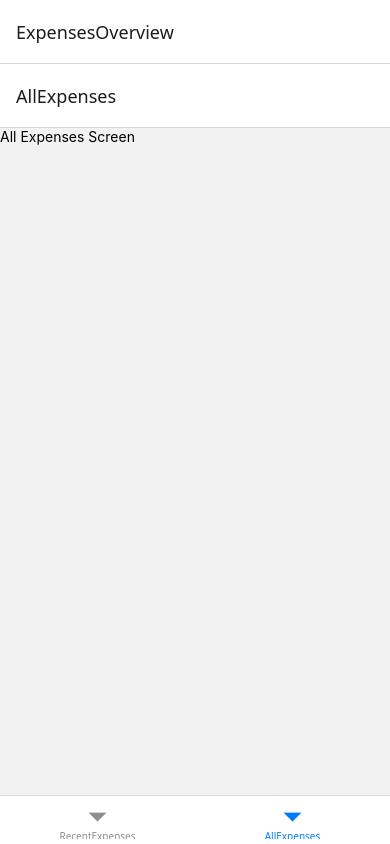
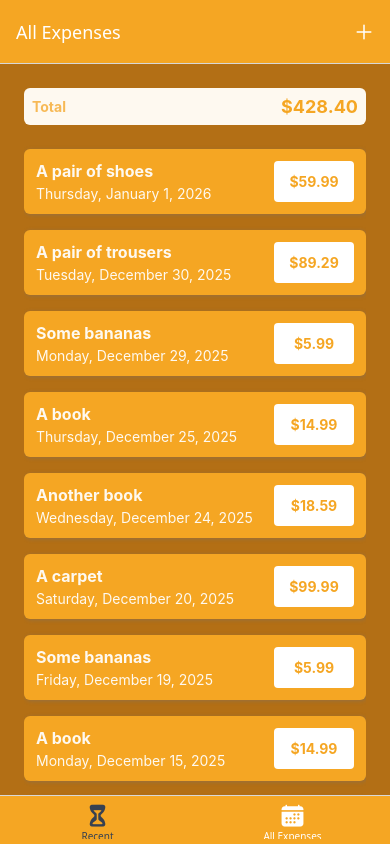
Before and after one commit to tsingh85/native-expense-tracker, a React Native app: screen /AllExpenses in a window 390 px wide. Built offline with nearby package versions, Linux system fonts and the light colour scheme.

Commit message:
made item pressable and added icons

```diff
--- a/App.js
+++ b/App.js
@@ -2,19 +2,59 @@
 import { NavigationContainer } from '@react-navigation/native';
 import { createNativeStackNavigator } from '@react-navigation/native-stack';
 import { createBottomTabNavigator } from '@react-navigation/bottom-tabs';
+import { Ionicons } from '@expo/vector-icons';
 
 import AllExpenses from './screens/AllExpenses';
 import ManageExpense from './screens/ManageExpense';
 import RecentExpenses from './screens/RecentExpenses';
+
+import { GlobalStyles } from './constants/style';
+import IconButton from './components/UI/IconButton';
 
 const Stack = createNativeStackNavigator();
 const BottomTabs = createBottomTabNavigator();
 
 function ExpensesOverview() {
   return (
-    <BottomTabs.Navigator>
-      <BottomTabs.Screen name="RecentExpenses" component={RecentExpenses} />
-      <BottomTabs.Screen name="AllExpenses" component={AllExpenses} />
+    <BottomTabs.Navigator
+      screenOptions={{
+        headerStyle: { backgroundColor: GlobalStyles.colors.primary500 },
+        headerTintColor: 'white',
+        tabBarStyle: { backgroundColor: GlobalStyles.colors.primary500 },
+        tabBarActiveTintColor: GlobalStyles.colors.accent500,
+        tabBarInactiveTintColor: GlobalStyles.colors.gray700,
+        headerRight: ({ tintColor }) => (
+          <IconButton
+            name="add"
+            size={24}
+            color={tintColor}
+            onPress={() => {}}
+          />
+        ),
+      }}
+    >
+      <BottomTabs.Screen
+        name="RecentExpenses"
+        component={RecentExpenses}
+        options={{
+          title: 'Recent Expenses',
+          tabBarLabel: 'Recent',
+          tabBarIcon: ({ color, size }) => (
+            <Ionicons name="hourglass" size={size} color={color} />
+          ),
+        }}
+      />
+      <BottomTabs.Screen
+        name="AllExpenses"
+        component={AllExpenses}
+        options={{
+          title: 'All Expenses',
+          tabBarLabel: 'All Expenses',
+          tabBarIcon: ({ color, size }) => (
+            <Ionicons name="calendar" size={size} color={color} />
+          ),
+        }}
+      />
     </BottomTabs.Navigator>
   );
 }
@@ -25,7 +65,11 @@
       <StatusBar style="auto" />
       <NavigationContainer>
         <Stack.Navigator>
-          <Stack.Screen name="ExpensesOverview" component={ExpensesOverview} />
+          <Stack.Screen
+            name="ExpensesOverview"
+            component={ExpensesOverview}
+            options={{ headerShown: false }}
+          />
           <Stack.Screen name="ManageExpense" component={ManageExpense} />
         </Stack.Navigator>
       </NavigationContainer>
--- /dev/null
+++ b/components/ExpensesOutput/ExpenseItem.js
@@ -0,0 +1,70 @@
+import { Pressable, StyleSheet, Text, View } from 'react-native';
+import { GlobalStyles } from '../../constants/style';
+import { getFormattedDate } from '../../util/date';
+
+function ExpenseItem({ description, date, amount }) {
+  function expensePressHandler() {
+    console.log('Expense item pressed!');
+  }
+
+  return (
+    <Pressable
+      onPress={expensePressHandler}
+      style={({ pressed }) => pressed && styles.pressed}
+    >
+      <View style={styles.expenseItem}>
+        <View>
+          <Text style={[styles.textBase, styles.description]}>
+            {description}
+          </Text>
+          <Text style={styles.textBase}>{getFormattedDate(date)}</Text>
+        </View>
+        <View style={styles.amountContainer}>
+          <Text style={styles.amount}>${amount.toFixed(2)}</Text>
+        </View>
+      </View>
+    </Pressable>
+  );
+}
+
+export default ExpenseItem;
+
+const styles = StyleSheet.create({
+  pressed: {
+    opacity: 0.75,
+  },
+  expenseItem: {
+    padding: 12,
+    marginVertical: 8,
+    backgroundColor: GlobalStyles.colors.primary500,
+    flexDirection: 'row',
+    justifyContent: 'space-between',
+    borderRadius: 6,
+    elevation: 3,
+    shadowColor: GlobalStyles.colors.gray500,
+    shadowRadius: 4,
+    shadowOffset: { width: 1, height: 1 },
+    shadowOpacity: 0.4,
+  },
+  textBase: {
+    color: GlobalStyles.colors.primary50,
+  },
+  description: {
+    fontSize: 16,
+    marginBottom: 4,
+    fontWeight: 'bold',
+  },
+  amountContainer: {
+    paddingHorizontal: 12,
+    paddingVertical: 4,
+    backgroundColor: 'white',
+    justifyContent: 'center',
+    alignItems: 'center',
+    borderRadius: 4,
+    minWidth: 80,
+  },
+  amount: {
+    color: GlobalStyles.colors.primary500,
+    fontWeight: 'bold',
+  },
+});
--- /dev/null
+++ b/components/ExpensesOutput/ExpensesList.js
@@ -0,0 +1,19 @@
+import { FlatList, Text } from 'react-native';
+import ExpenseItem from './ExpenseItem';
+
+function RenderExpenseItem({ item }) {
+  return <ExpenseItem {...item} />;
+}
+
+function ExpensesList({ expenses }) {
+  return (
+    <FlatList
+      data={expenses}
+      renderItem={RenderExpenseItem}
+      keyExtractor={item => item.id}
+      showsVerticalScrollIndicator={false}
+    />
+  );
+}
+
+export default ExpensesList;
--- /dev/null
+++ b/components/ExpensesOutput/ExpensesOutput.js
@@ -0,0 +1,87 @@
+import { StyleSheet, View } from 'react-native';
+import ExpensesSummary from './ExpensesSummary';
+import ExpensesList from './ExpensesList';
+import { GlobalStyles } from '../../constants/style';
+
+const DUMMY_EXPENSES = [
+  {
+    id: 'e1',
+    description: 'A pair of shoes',
+    amount: 59.99,
+    date: new Date('2026-01-01'),
+  },
+  {
+    id: 'e2',
+    description: 'A pair of trousers',
+    amount: 89.29,
+    date: new Date('2025-12-30'),
+  },
+  {
+    id: 'e3',
+    description: 'Some bananas',
+    amount: 5.99,
+    date: new Date('2025-12-29'),
+  },
+  {
+    id: 'e4',
+    description: 'A book',
+    amount: 14.99,
+    date: new Date('2025-12-25'),
+  },
+  {
+    id: 'e5',
+    description: 'Another book',
+    amount: 18.59,
+    date: new Date('2025-12-24'),
+  },
+  {
+    id: 'e6',
+    description: 'A carpet',
+    amount: 99.99,
+    date: new Date('2025-12-20'),
+  },
+  {
+    id: 'e7',
+    description: 'Some bananas',
+    amount: 5.99,
+    date: new Date('2025-12-19'),
+  },
+  {
+    id: 'e8',
+    description: 'A book',
+    amount: 14.99,
+    date: new Date('2025-12-15'),
+  },
+  {
+    id: 'e9',
+    description: 'Another book',
+    amount: 18.59,
+    date: new Date('2025-12-14'),
+  },
+  {
+    id: 'e10',
+    description: 'A carpet',
+    amount: 99.99,
+    date: new Date('2025-12-10'),
+  },
+];
+
+function ExpensesOutput({ expenses, expensesPeriod }) {
+  return (
+    <View style={styles.container}>
+      <ExpensesSummary periodName={expensesPeriod} expenses={DUMMY_EXPENSES} />
+      <ExpensesList expenses={DUMMY_EXPENSES} />
+    </View>
+  );
+}
+
+export default ExpensesOutput;
+
+const styles = StyleSheet.create({
+  container: {
+    paddingHorizontal: 24,
+    paddingTop: 24,
+    backgroundColor: GlobalStyles.colors.primary700,
+    flex: 1,
+  },
+});
--- /dev/null
+++ b/components/ExpensesOutput/ExpensesSummary.js
@@ -0,0 +1,39 @@
+import { StyleSheet, Text, View } from 'react-native';
+import { GlobalStyles } from '../../constants/style';
+
+function ExpensesSummary({ periodName, expenses }) {
+  const expensesSum = expenses.reduce((sum, expense) => {
+    return sum + expense.amount;
+  }, 0);
+
+  return (
+    <View style={styles.container}>
+      <Text style={styles.period}>{periodName}</Text>
+      <Text style={styles.sum}>${expensesSum.toFixed(2)}</Text>
+    </View>
+  );
+}
+
+export default ExpensesSummary;
+
+const styles = StyleSheet.create({
+  container: {
+    padding: 8,
+    marginBottom: 16,
+    backgroundColor: GlobalStyles.colors.primary50,
+    borderRadius: 6,
+    flexDirection: 'row',
+    justifyContent: 'space-between',
+    alignItems: 'center',
+  },
+  period: {
+    fontSize: 14,
+    fontWeight: 'bold',
+    color: GlobalStyles.colors.primary400,
+  },
+  sum: {
+    fontSize: 18,
+    fontWeight: 'bold',
+    color: GlobalStyles.colors.primary500,
+  },
+});
--- /dev/null
+++ b/components/UI/IconButton.js
@@ -0,0 +1,29 @@
+import { Pressable, StyleSheet, View } from 'react-native';
+import { Ionicons } from '@expo/vector-icons';
+
+function IconButton({ name, size, color, onPress }) {
+  return (
+    <Pressable
+      onPress={onPress}
+      style={({ pressed }) => pressed && styles.pressed}
+    >
+      <View style={styles.buttonContainer}>
+        <Ionicons name={name} size={size} color={color} />
+      </View>
+    </Pressable>
+  );
+}
+
+export default IconButton;
+
+const styles = StyleSheet.create({
+  buttonContainer: {
+    borderRadius: 24,
+    padding: 6,
+    marginHorizontal: 8,
+    marginVertical: 2,
+  },
+  pressed: {
+    opacity: 0.75,
+  },
+});
--- /dev/null
+++ b/constants/style.js
@@ -0,0 +1,16 @@
+export const GlobalStyles = {
+  colors: {
+    primary50: '#fef9f0',
+    primary100: '#fef1e0',
+    primary200: '#fde0b8',
+    primary400: '#f7b955',
+    primary500: '#f5a623',
+    primary700: '#b36f15',
+    primary800: '#8b5a11',
+    accent500: '#ffffff',
+    error50: '#fef2f2',
+    error500: '#dc2626',
+    gray500: '#6b7280',
+    gray700: '#374151',
+  },
+};
--- a/screens/AllExpenses.js
+++ b/screens/AllExpenses.js
@@ -1,7 +1,7 @@
-import { Text } from 'react-native';
+import ExpensesOutput from '../components/ExpensesOutput/ExpensesOutput';
 
 function AllExpenses() {
-  return <Text>All Expenses Screen</Text>;
+  return <ExpensesOutput expensesPeriod="Total" expenses={[]} />;
 }
 
 export default AllExpenses;
--- a/screens/RecentExpenses.js
+++ b/screens/RecentExpenses.js
@@ -1,7 +1,7 @@
-import { Text } from 'react-native';
+import ExpensesOutput from '../components/ExpensesOutput/ExpensesOutput';
 
 function RecentExpenses() {
-  return <Text>Recent Expenses Screen</Text>;
+  return <ExpensesOutput expensesPeriod="Last 7 Days" expenses={[]} />;
 }
 
 export default RecentExpenses;
--- /dev/null
+++ b/util/date.js
@@ -0,0 +1,8 @@
+export function getFormattedDate(date) {
+  return date.toLocaleDateString('en-US', {
+    weekday: 'long',
+    year: 'numeric',
+    month: 'long',
+    day: 'numeric',
+  });
+}
```
